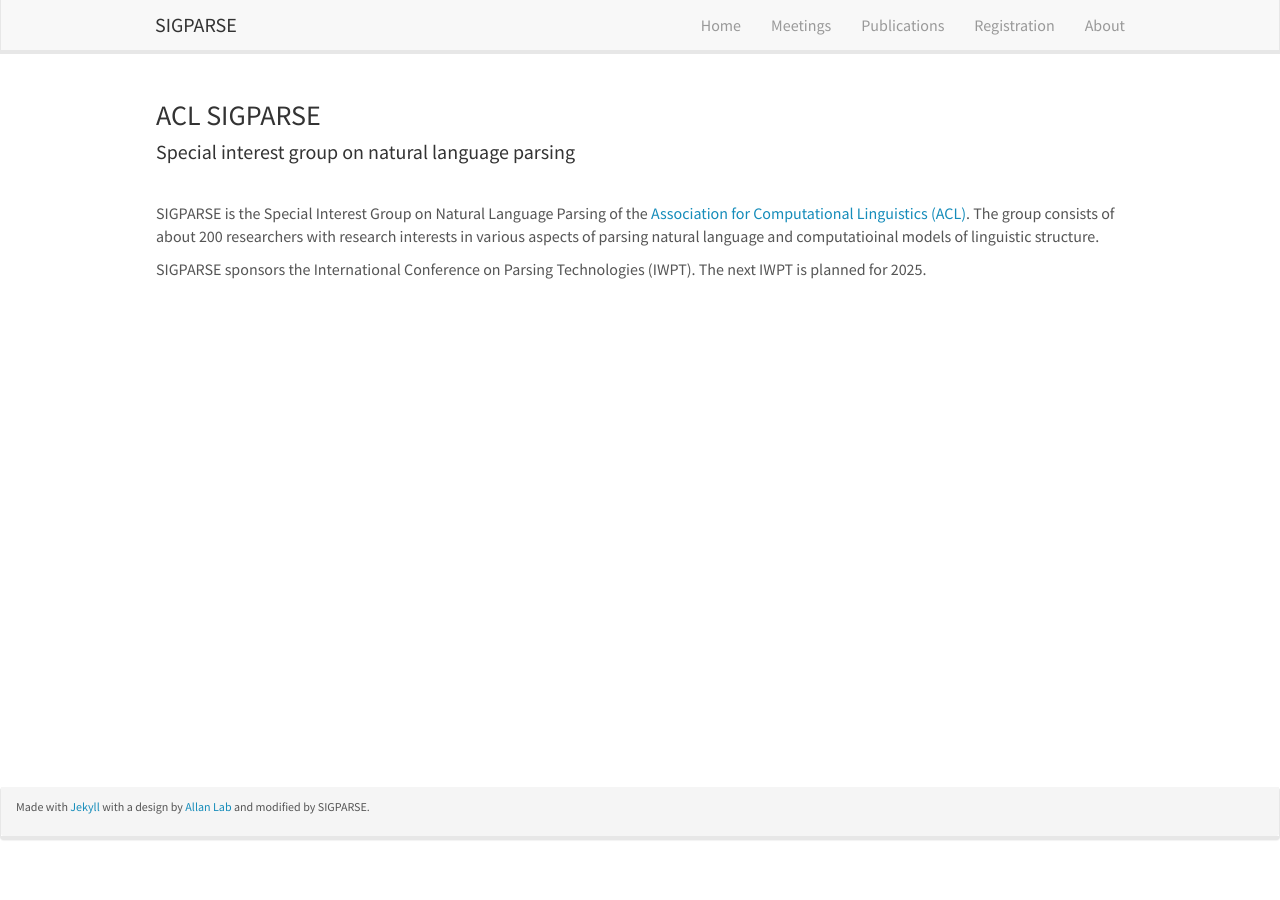
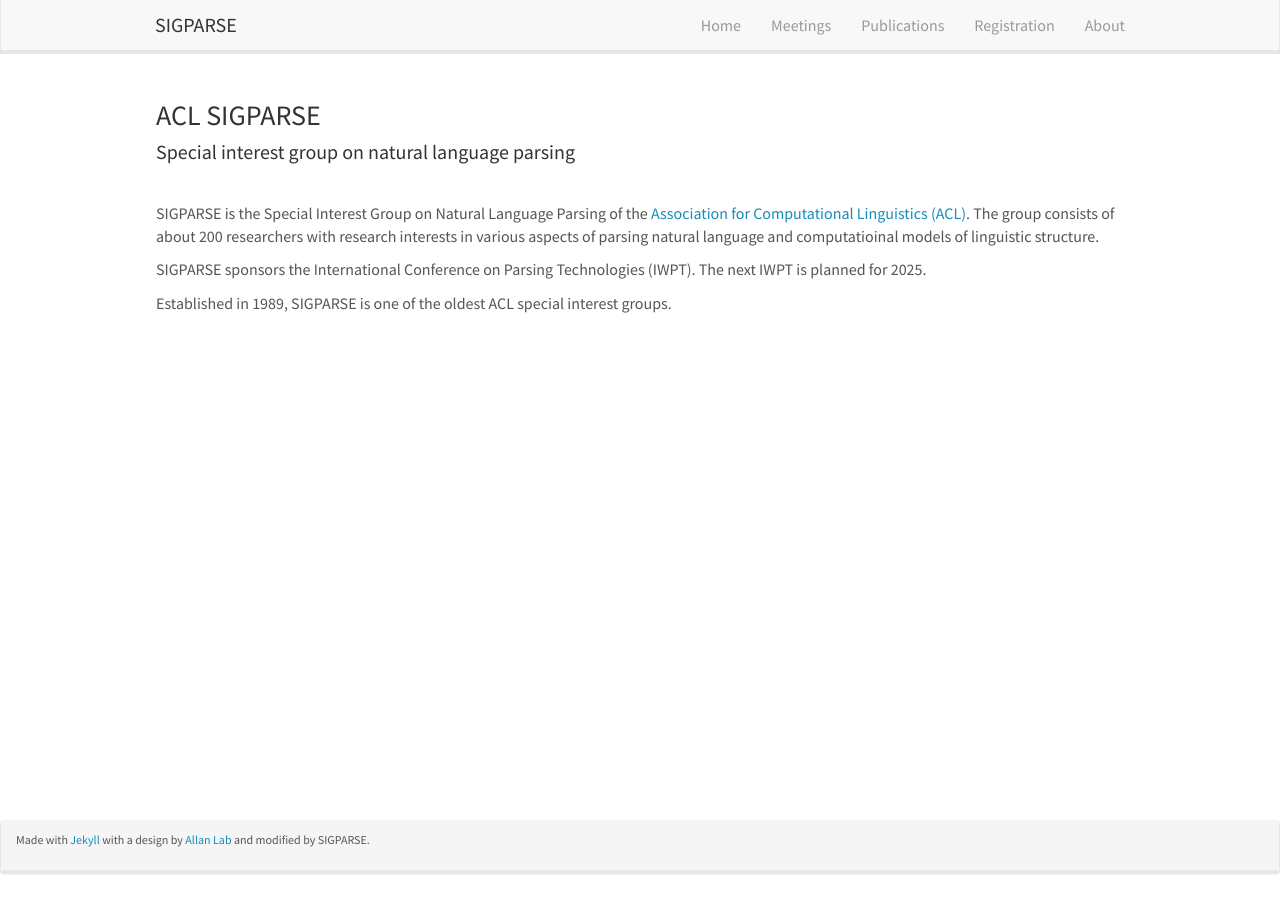
Before and after one commit to sigparse/sigparse.github.io, a Jekyll site: the page built from _pages/home.md, in a window 1280 px wide. Built offline with Jekyll 4.4.1, drawn with Linux system fonts in a browser that asks for light colours; nearby versions of some CDN libraries.

Commit message:
updated home

```diff
--- a/_pages/home.md
+++ b/_pages/home.md
@@ -11,4 +11,6 @@
 
 SIGPARSE sponsors the International Conference on Parsing Technologies (IWPT). The next IWPT is planned for 2025.
 
+Established in 1989, SIGPARSE is one of the oldest ACL special interest groups.
+
 <p style="margin-bottom:60ex;"></p>
```
